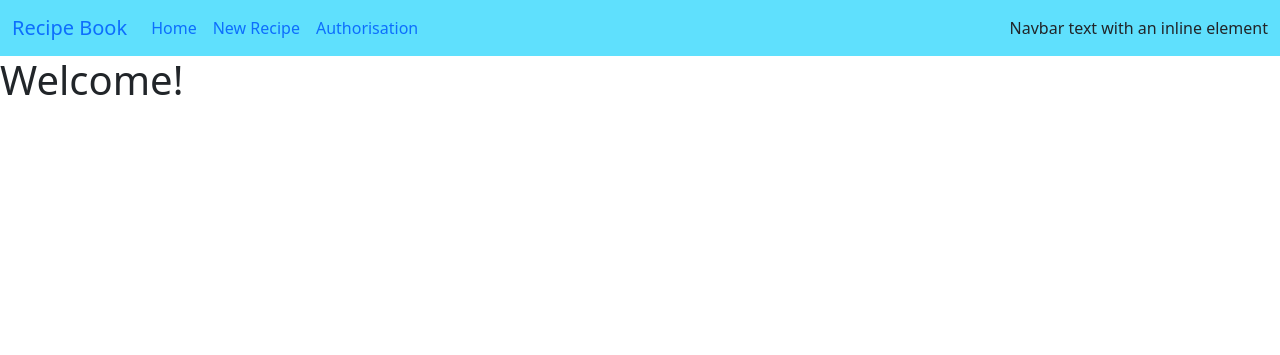
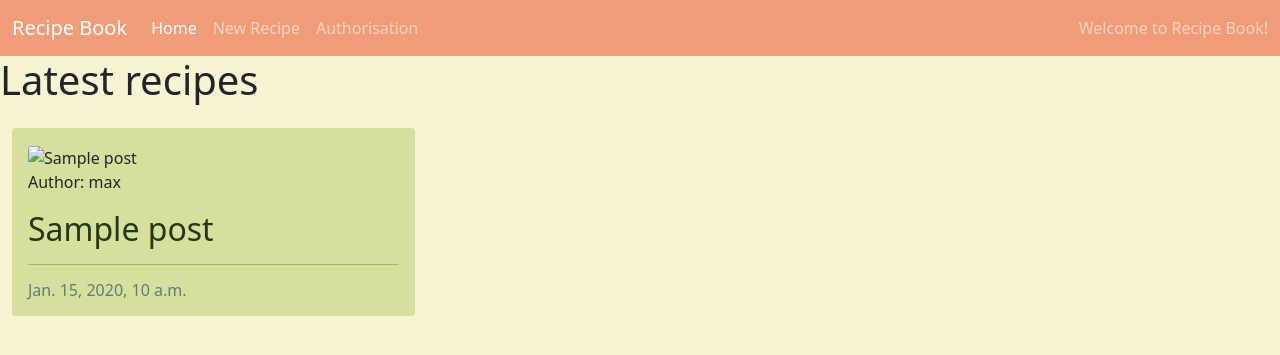
Before and after one commit to maxgray7-dev/rbook, a Django app: page / in a window 1280 px wide. Shown: the top 355 px of the page. Run offline with Django 4.2, Linux system fonts and the light colour scheme; data comes from the database, SQL or seed files in the repository; tables that the repository leaves empty hold one stand-in row (Sample ...); some libraries are stand-ins or nearby versions.

Commit message:
created recepe detail.html page

```diff
--- a/rbook/models.py
+++ b/rbook/models.py
@@ -17,3 +17,6 @@ class Post(models.Model):
     def save(self, *args, **kwargs):
         self.slug = slugify(self.title)
         super(Post, self).save(*args, **kwargs)
+
+    class Meta:
+        ordering = ["created_on"]
--- a/rbook/templates/rbook/index.html
+++ b/rbook/templates/rbook/index.html
@@ -1,4 +1,51 @@
 {% extends "base.html" %}
 {% load static %}
 
-<link rel="icon" type="image/png" href="{% static 'images/favicon/favicon_32x32.png' %}">
+{% block content %}
+
+<!-- index.html content starts here -->
+<div class="container-fluid">
+    <div class="row">
+
+        <!-- Blog Entries Column -->
+        <div class="col-12 mt-3 left">
+            <div class="row">
+                {% for post in post_list %}
+                <div class="col-md-4">
+                    <div class="card mb-4">
+                        <div class="card-body">
+                            <div class="image-container">
+                                {% if "placeholder" in post.featured_image.url %}
+                                <img class="card-img-top" src="{% static 'images/default.jpg' %}"
+                                    alt="placeholder image">
+                                {% else %}
+                                <img class="card-img-top" src=" {{ post.featured_image.url }}" alt="{{ post.title }}">
+                                {% endif %}
+                                <div class="image-flash">
+                                    <p class="author">Author: {{ post.author }}</p>
+                                </div>
+                            </div>
+                            <a href="{% url 'recipe_detail' post.slug %}" class="post-link">
+                                <h2 class="card-title">{{ post.title }}</h2>
+                                <p class="card-text">{{ post.excerpt }}</p>
+                            </a>
+
+                            <hr />
+                            <p class="card-text text-muted h6">{{ post.created_on}}
+                            </p>
+                        </div>
+                    </div>
+                </div>
+                {% if forloop.counter|divisibleby:3 %}
+            </div>
+            <div class="row">
+                {% endif %}
+                {% endfor %}
+
+            </div>
+        </div>
+    </div>
+</div>
+
+<!-- index.html content ends here -->
+{% endblock %}
--- a/rbook/urls.py
+++ b/rbook/urls.py
@@ -2,5 +2,6 @@ from . import views
 from django.urls import path
 
 urlpatterns = [
-    path('', views.tmp_view, name = 'home'),
+    path('', views.PostList.as_view(), name = 'home'),
+    path('<slug:slug>/', views.recipe_detail, name='recipe_detail'),
 ]
--- a/rbook/views.py
+++ b/rbook/views.py
@@ -1,6 +1,9 @@
-from django.shortcuts import render
+from django.shortcuts import render, get_object_or_404
 from django.http import HttpResponse
 from django.template import loader
+from django.views import generic
+
+from .models import Post
 
 # Create your views here.
 def my_rbook(request):
@@ -9,3 +12,20 @@ def my_rbook(request):
 def tmp_view(request):
   template = loader.get_template('rbook/index.html')
   return HttpResponse(template.render())
+
+class PostList(generic.ListView):
+  queryset = Post.objects.all()
+  template_name = "rbook/index.html"
+  paginate_by = 6
+
+def recipe_detail(request, slug):
+  queryset=Post.objects.all()
+  post=get_object_or_404(queryset,slug=slug)
+
+  return render(
+        request,
+        "rbook/recipe_detail.html",
+        {"post": post,
+        "author": "Maksim Popov",
+        }
+  )
--- /dev/null
+++ b/static/css/style.css
@@ -0,0 +1,37 @@
+body {
+    background-color: #F6F4D2;
+}
+
+.card {
+    border: none;
+    background-color: #D4E09B;
+}
+
+.post-link {
+    text-decoration: none;
+    color: #283618;
+}
+
+.post-link:hover,
+.page-link {
+    color: #E84610;
+}
+/* Post detail picture settings*/
+.masthead-image {
+    position: relative;
+    overflow: hidden;
+}
+
+.masthead-image:after {
+    content: "";
+    position: absolute;
+    top: 0;
+    right: 90%;
+    height: 100%;
+    width: 150%;
+    background: #445261;
+    -webkit-transform: skew(15deg);
+    -moz-transform: skew(15deg);
+    transform: skew(15deg);
+    z-index: 100;
+}
--- a/templates/base.html
+++ b/templates/base.html
@@ -32,12 +32,13 @@
     <link href="https://cdn.jsdelivr.net/npm/bootstrap@5.0.1/dist/css/bootstrap.min.css" rel="stylesheet"
         integrity="sha384-+0n0xVW2eSR5OomGNYDnhzAbDsOXxcvSN1TPprVMTNDbiYZCxYbOOl7+AMvyTG2x" crossorigin="anonymous">
 
-
+    <!-- Custom CSS-->
+    <link rel="stylesheet" href="{% static 'css/style.css' %}">
 
 </head>
 <body class="d-flex flex-column h-100 main-bg">
 
-    <nav class="navbar navbar-expand-lg bg-body-tertiary" style="background-color: #5fe0fd;">
+    <nav class="navbar navbar-dark navbar-expand-lg bg-body-tertiary" style="background-color: #F19C79;">
         <div class="container-fluid">
             <a class="navbar-brand" href="#">Recipe Book</a>
             <button class="navbar-toggler" type="button" data-bs-toggle="collapse" data-bs-target="#navbarText" aria-controls="navbarText" aria-expanded="false" aria-label="Toggle navigation">
@@ -56,13 +57,17 @@
                 </li>
               </ul>
               <span class="navbar-text">
-                Navbar text with an inline element
+                Welcome to Recipe Book!
               </span>
             </div>
           </div>
     </nav>
 
 
-    <h1>Welcome!</h1>
+    <h1>Latest recipes</h1>
+
+    {% block content %}
+    <!-- Content Goes here -->
+    {% endblock content %}
 </body>
 </html>
```
Also changed, not shown: rbook/templates/rbook/recipe_detail.html (added, +43 -0 lines).
